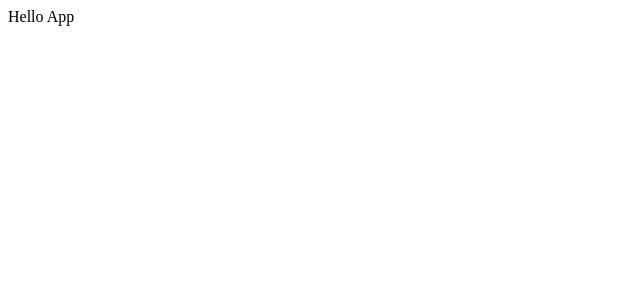
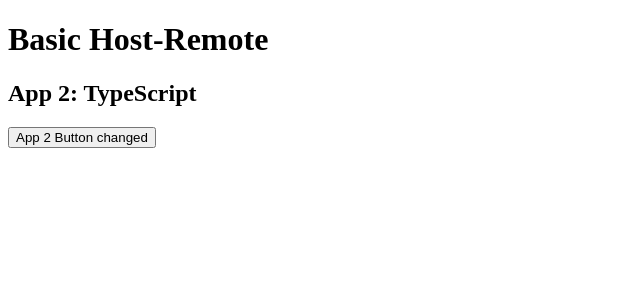
Before and after one commit to crookoo/stage4-remote-giscus, a React app: page / in a window 1280 px wide. Shown: the top 300 px of the page, without its empty margins (0-640 px from the left). Built offline with nearby package versions, Linux system fonts and the light colour scheme.

Commit message:
Integrate module federation + App prop interface

```diff
--- a/src/App.tsx
+++ b/src/App.tsx
@@ -1,7 +1,18 @@
-export default function App() {
+import LocalButton from "./Button";
+
+interface Props {
+    postId: string;
+}
+
+export default function App(prop: Props) {
+    console.log(prop.postId);
+
     return (
-        <div className="outer-shell" id="App">
-            Hello App
+        <div id="App2">
+            <h1>Basic Host-Remote</h1>
+            <h2>App 2: TypeScript</h2>
+            <LocalButton />
+            <p>{prop.postId}</p>
         </div>
     );
 }
--- /dev/null
+++ b/src/Button.tsx
@@ -0,0 +1,3 @@
+export default function Button() {
+    return <button>App 2 Button changed</button>;
+}
--- /dev/null
+++ b/src/bootstrap.tsx
@@ -0,0 +1,7 @@
+import { createRoot } from 'react-dom/client';
+import App from './App';
+
+const container = document.getElementById('root');
+const root = createRoot(container!);
+
+root.render(<App postId='' />);
--- a/src/index.tsx
+++ b/src/index.tsx
@@ -1,12 +1,3 @@
-import React from 'react';
-import { createRoot } from 'react-dom/client';
-import App from './App';
+import('./bootstrap');
 
-const container = document.getElementById('root');
-const root = createRoot(container!);
-
-root.render(
-    <React.StrictMode>
-        <App />
-    </React.StrictMode>
-);
+export {};
--- a/webpack.config.js
+++ b/webpack.config.js
@@ -1,15 +1,19 @@
 const path = require('path');
 const HtmlWebpackPlugin = require('html-webpack-plugin');
 const { CleanWebpackPlugin } = require('clean-webpack-plugin');
+const { ModuleFederationPlugin } = require('webpack').container;
 
 module.exports = {
+    devtool: 'inline-source-map',
+    devServer: {
+        port: 3002,
+    },
     entry: {
         main: path.resolve(__dirname, './src/index.tsx'),
     },
     resolve: {
         extensions: ['.ts', '.tsx', '.js'],
     },
-    devtool: 'inline-source-map',
     module: {
         rules: [
             {
@@ -31,15 +35,35 @@
     },
     plugins: [
         new HtmlWebpackPlugin({
-            title: 'test html-react-parser',
+            title: 'localhost:3002',
             template: path.resolve(__dirname, './public/template.html'),
             filename: 'index.html', // output file
             favicon: path.resolve(__dirname, './public/favicon.svg'),
         }),
         new CleanWebpackPlugin(),
+        new ModuleFederationPlugin({
+            name: 'app2',
+            filename: 'remoteEntry.js',
+            exposes: {
+                './App': './src/App.tsx',
+            },
+            shared: {
+                react: {
+                    singleton: true,
+                    requiredVersion: '^18.2.0',
+                    eager: true,
+                },
+                "react-dom": {
+                    singleton: true,
+                    requiredVersion: '^18.2.0',
+                    eager: true,
+                }
+            },
+        }),
     ],
     output: {
         path: path.resolve(__dirname, './dist'),
         filename: 'bundle.js',
+        publicPath: 'auto',
     },
 };
```
